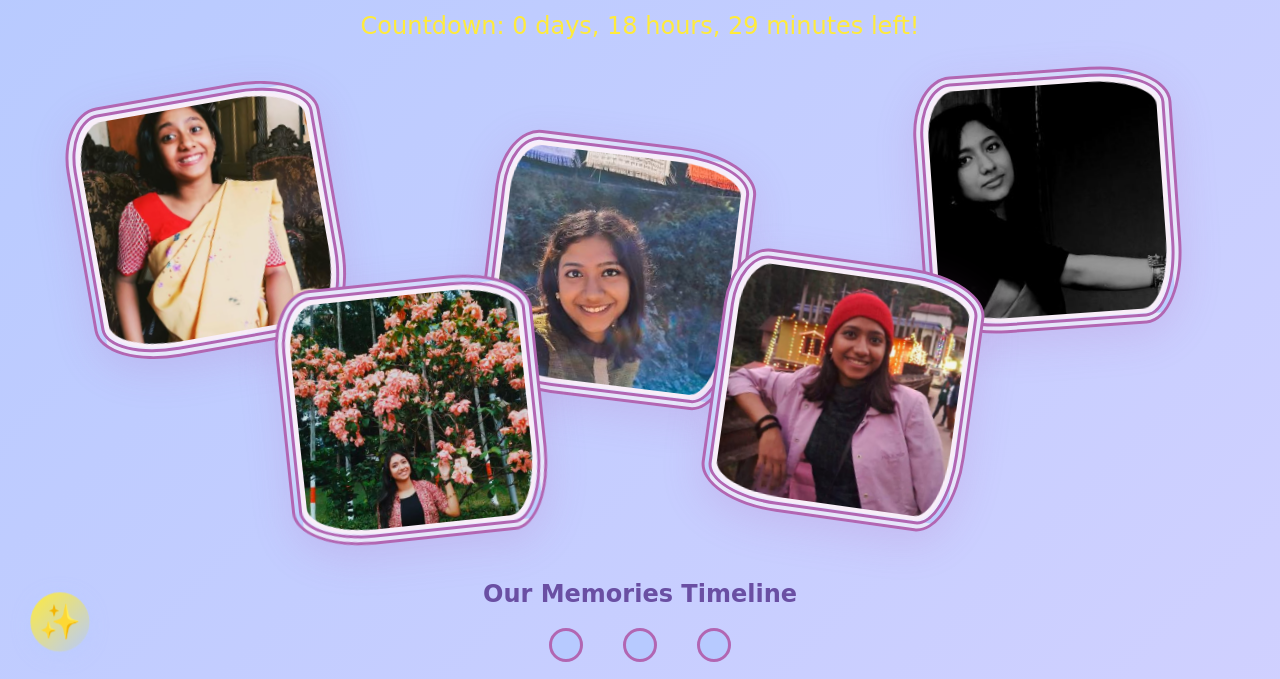
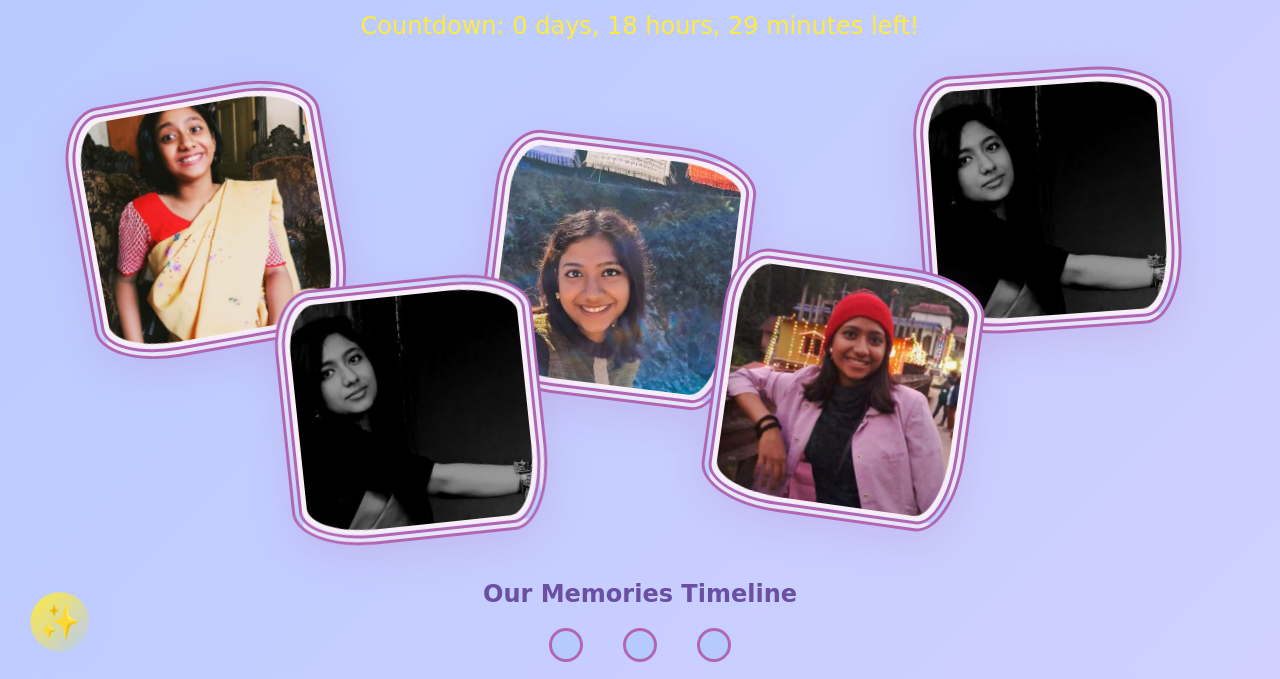
Before and after one commit to kshitij7683/Raju-ka-janamdin, a plain HTML site: page Project 1.html in a window 1280 px wide. Shown: the part 118-797 px from the top of the page. Drawn offline with Linux system fonts and the light colour scheme.

Commit message:
Add files via upload

```diff
--- a/Project 1.html
+++ b/Project 1.html
@@ -409,7 +409,7 @@
     <div class="frame frame1 draggable"><img src="memory1.jpg" alt="Memory 1"></div>
     <div class="frame frame2 draggable"><img src="memory2.jpg" alt="Memory 2"></div>
     <div class="frame frame3 draggable"><img src="memory3.jpg" alt="Memory 3"></div>
-    <div class="frame frame4 draggable"><img src="memory4.jpg" alt="Memory 4"></div>
+    <div class="frame frame4 draggable"><img src="memory3.jpg" alt="Memory 3"></div>
     <div class="frame frame5 draggable"><img src="memory5.jpg" alt="Memory 5"></div>
     <!-- Add more frames/images as needed -->
   </div>
```
Also changed, not shown: ..1.jpg (added), ..2.jpg (added).
